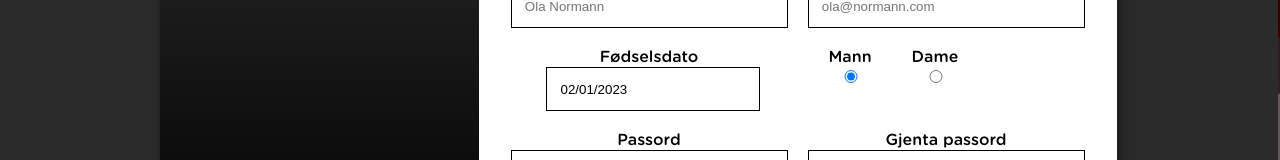
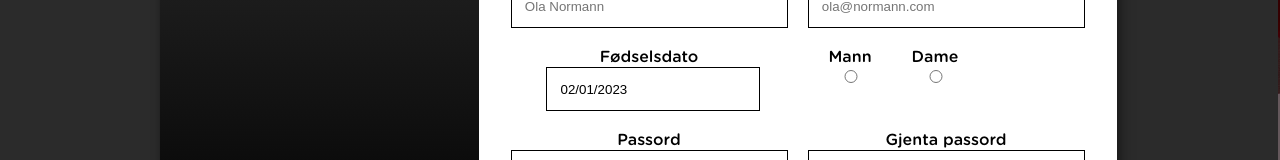
Before and after one commit to janegil-staff/dating, a Next.js app: page / in a window 1280 px wide. Both pictures are taken after a click on the button "Opprett konto". Shown: the part 307-467 px from the top of the page. Built offline with nearby package versions, Linux system fonts and the light colour scheme; no server answers.

Commit message:
Improved signup and signin forms

```diff
--- a/src/componensts/users/auth/signIn.js
+++ b/src/componensts/users/auth/signIn.js
@@ -1,5 +1,5 @@
 import useInput from "@/hooks/use-input";
-import classes from "./signup_old.module.css";
+import classes from "./signup.module.css";
 import { useState } from "react";
 import { signInUser } from "@/helpers/user-helper";
 import { useRouter } from "next/router";
@@ -48,17 +48,30 @@ const SignIn = (props) => {
       setError,
     });
 
-    if(!result.error) {
+    if (!result.error) {
       router.replace("/profile");
     }
   };
 
   return (
+    <div className={classes.contain}>
+      <div className={classes.wrapper}>
+        <div className={classes.contacts}>
+          <h3>Kjærligheten</h3>
+
+          <ul className={classes.info}>
+            <li>Helt gratis</li>
+            <li>Ingen reklame</li>
+            <li>Enkel å bruke</li>
+          </ul>
+        </div>
+
+        <div className={classes.form}>
+          <h3>Logg inn</h3>
+          {error && <p className="error-text">{error}</p>}
           <form className={classes["signUp-form"]} onSubmit={submitHandler}>
-      <h2>Logg inn</h2>
-      <hr />
-      {error && <p className="error-text">{error}</p>}
 
+            <p>
               <div className={classes["form-group"]}>
                 <label htmlFor="email">E-post</label>
                 <input
@@ -76,6 +89,8 @@ const SignIn = (props) => {
                   <p className={"error-text"}>E-post må inneholde @</p>
                 )}
               </div>
+            </p>
+            <p>
               <div className={classes["form-group"]}>
                 <label htmlFor="password">Passord</label>
                 <input
@@ -95,20 +110,14 @@ const SignIn = (props) => {
                   </p>
                 )}
               </div>
-
-      <div className={classes["form-buttons"]}>
-        <button
-          type="button"
-          className={classes["btn-cancel"]}
-          onClick={() => setIsOpen(false)}
-        >
-          Avbryt
-        </button>
-        <button type="submit" className={classes["btn-ok"]}>
-          Logg inn
-        </button>
+            </p>
+            <p className={classes["full-width"]}>
+              <button>Send</button>
+            </p>
+          </form>
         </div>
-    </form>
+      </div>
+    </div>
   );
 };
 
--- a/src/componensts/users/auth/signup.js
+++ b/src/componensts/users/auth/signup.js
@@ -3,12 +3,13 @@ import classes from "./signup.module.css";
 import DatePicker from "react-datepicker";
 import { useRouter } from "next/router";
 import useInput from "@/hooks/use-input";
+import { createUser, signInUser } from "@/helpers/user-helper";
 const SignUp = (props) => {
   const [startDate, setStartDate] = useState(new Date());
   const { setIsOpen } = props;
   const [error, setError] = useState(null);
   const router = useRouter();
-
+  const [sex, setSex] = useState('male');
   const {
     value: enteredName,
     isValid: enteredNamesValid,
@@ -60,6 +61,40 @@ const SignUp = (props) => {
   const passwordConfirmationInputClasses = passwordConfirmationInputHasError
     ? "form-control invalid"
     : "form-control";
+
+    const submitHandler = async (event) => {
+      event.preventDefault();
+
+      try {
+        await createUser({
+          name: enteredName,
+          email: enteredEmail,
+          password: enteredPassword,
+          sex,
+          birthdate: startDate,
+          setError});
+
+          // Signing in new user
+
+          let options = {
+            redirect: false,
+            email: enteredEmail,
+            password: enteredPassword
+          }
+          await signInUser({
+            type: 'credentials',
+            options,
+            setError
+          });
+          router.replace('/profile');
+      } catch (error) {
+        setError(error.message);
+      }
+    };
+    const onSexChange = event => {
+      setSex(event.target.value);
+      console.log(sex);
+    }
   return (
     <>
       <div className={classes.contain}>
@@ -76,7 +111,7 @@ const SignUp = (props) => {
 
           <div className={classes.form}>
             <h3>Registrer deg</h3>
-            <form action="">
+            <form onSubmit={submitHandler}>
               <p>
                 {error && <p className={"error-text"}>{error}</p>}
                 <div className={classes["form-group"]}>
@@ -133,7 +168,7 @@ const SignUp = (props) => {
                       name="sex"
                       id="radio-1"
                       value="male"
-                      checked="checked"
+                      onChange={onSexChange}
                     />
                   </li>
                   <li>
@@ -143,6 +178,7 @@ const SignUp = (props) => {
                       name="sex"
                       id="radio-2"
                       value="female"
+                      onChange={onSexChange}
                     />
                   </li>
                 </ul>
--- a/src/componensts/users/auth/signup.module.css
+++ b/src/componensts/users/auth/signup.module.css
@@ -97,6 +97,7 @@
     background: lightgrey;
     width: 100%;
     border: 0;
+    cursor: pointer;
   }
   .contain button:hover, .contain button:focus {
     background: gold;
--- a/src/helpers/user-helper.js
+++ b/src/helpers/user-helper.js
@@ -1,10 +1,10 @@
 import { signIn } from "next-auth/react";
 
 export const createUser = async (props) => {
-  const { name, email, password, setError } = props;
+  const { sex, birthdate, name, email, password, setError } = props;
   const response = await fetch("/api/auth/signup", {
     method: "POST",
-    body: JSON.stringify({ name, email, password }),
+    body: JSON.stringify({ sex, birthdate, name, email, password }),
     headers: {
       "Content-Type": "application/json",
     },
--- a/src/pages/api/auth/[...nextauth].js
+++ b/src/pages/api/auth/[...nextauth].js
@@ -17,10 +17,6 @@ export default NextAuth({
     FacebookProvider({
       clientId: process.env.FACEBOOK_ID,
       clientSecret: process.env.FACEBOOK_SECRET,
-      callbacks: () => {
-          console.log('FOOOBAR');
-        }
-
     }),
     CredentialsProvider({
       async authorize(credentials) {
--- a/src/pages/api/auth/signup.js
+++ b/src/pages/api/auth/signup.js
@@ -38,8 +38,8 @@ const handler = async (req, res) => {
     profile: {
       name: name,
       about: '',
-      sex: false,
-      birthDate: new Date().toString(),
+      sex: sex,
+      birthDate: birthdate,
       images: [],
       liked: [],
       likedMe:[]
@@ -48,7 +48,6 @@ const handler = async (req, res) => {
   res.status(201).json({ message: "Bruker opprettet!!" });
 
   client.close();
-
 };
 
 export default handler;
```
Lines whose indentation alone changed are shown as unchanged.
